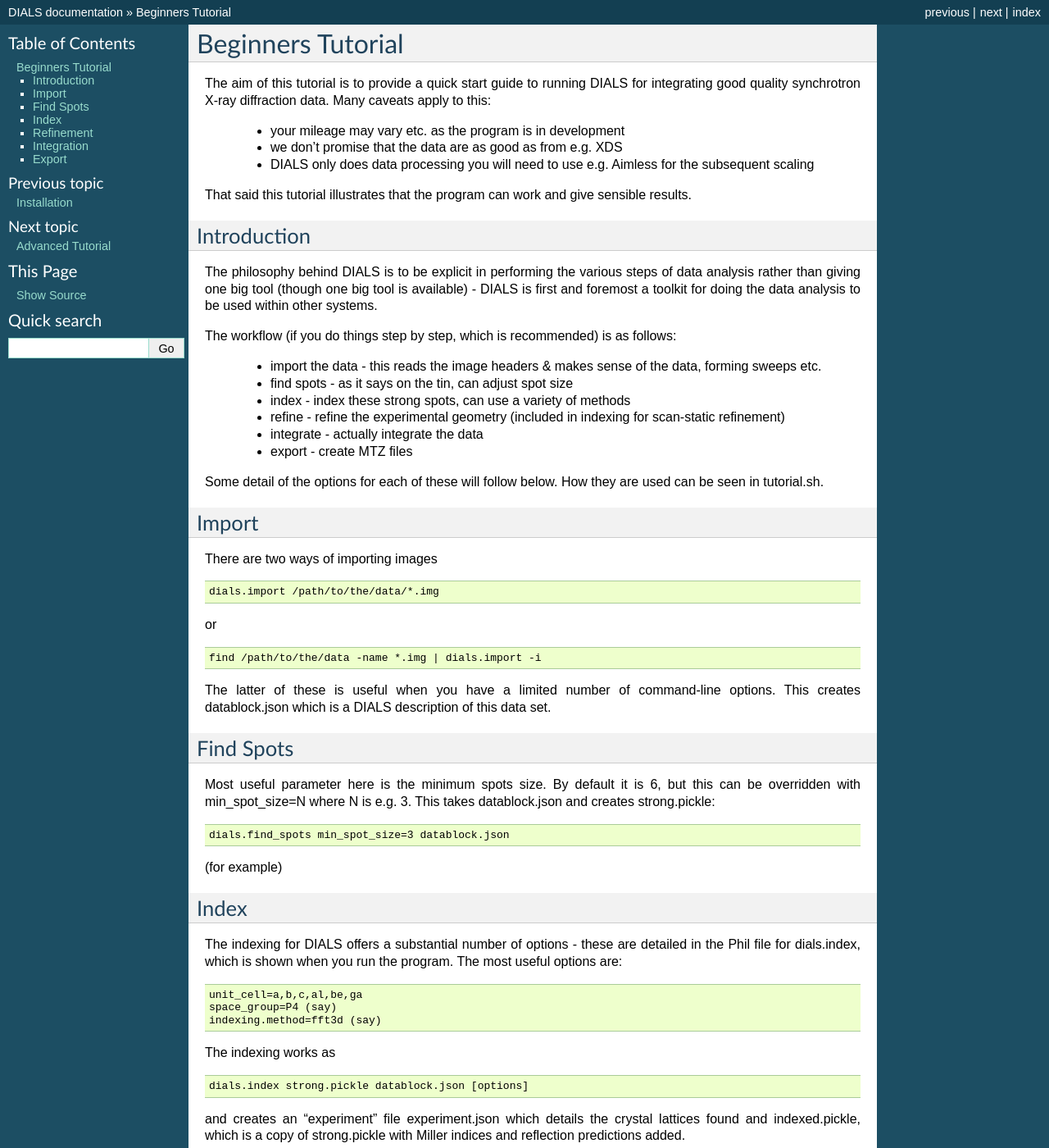
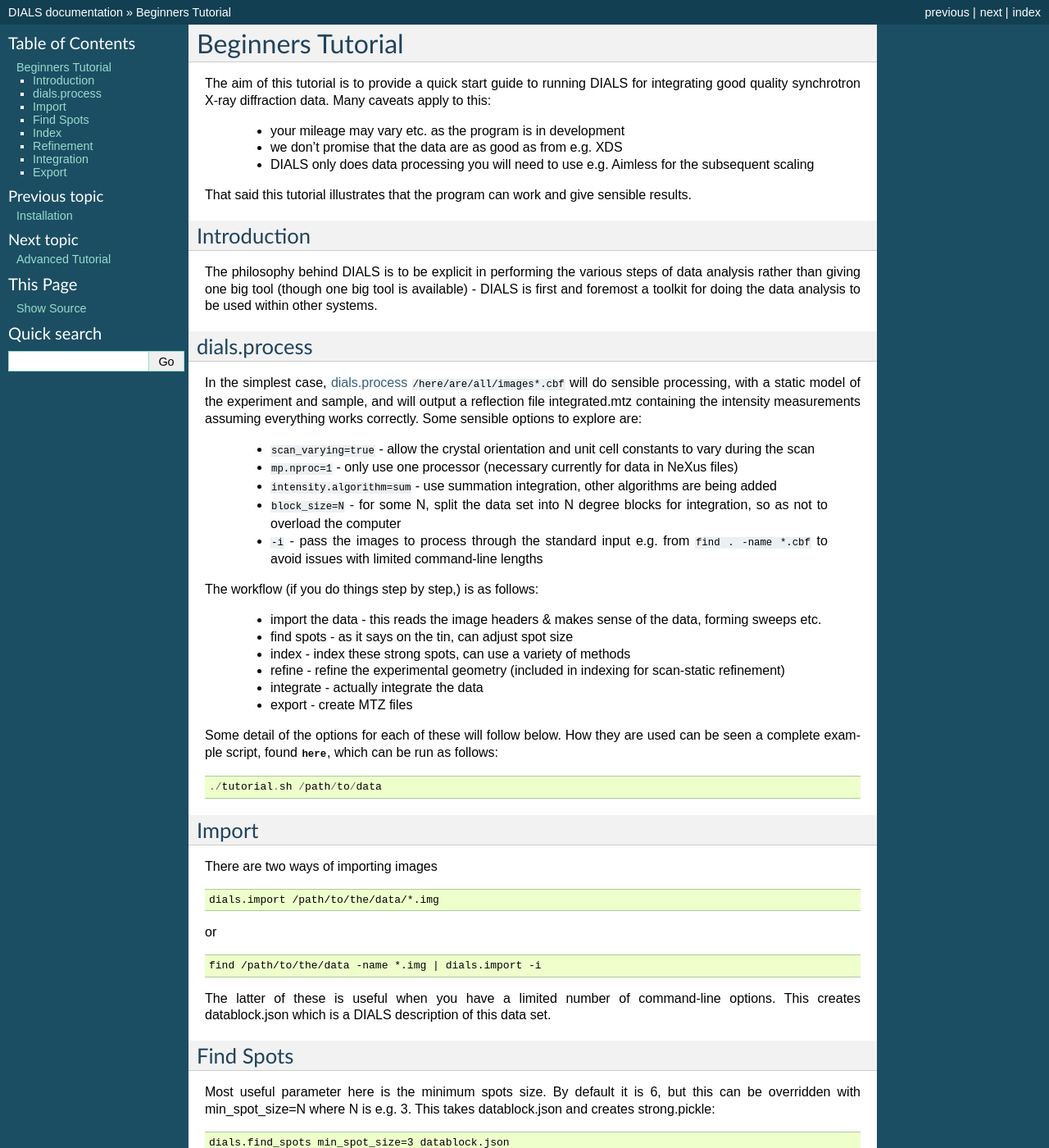
Before and after one commit to dials/docs, a Sphinx documentation site: the page built from sphinx/beginners_tutorial.rst, in a window 1280 px wide and 1400 px high. Shown: the whole window at 82% size. Built offline with Sphinx 7.4.7, drawn with Linux system fonts in a browser that asks for light colours; formulas are drawn with MathJax 3.

Commit message:
as Graeme comments, dials.process and tutorial.sh better part of the beginners tutorial

```diff
--- a/sphinx/beginners_tutorial.rst
+++ b/sphinx/beginners_tutorial.rst
@@ -21,7 +21,27 @@ data analysis rather than giving one big tool (though one big tool is available)
 - DIALS is first and foremost a toolkit for doing the data analysis to be used
 within other systems.
 
-The workflow (if you do things step by step, which is recommended) is as
+dials.process
+-------------
+
+In the simplest case, :doc:`dials.process </programs/dials_process>`
+``/here/are/all/images*.cbf`` will do sensible processing, with a static model
+of the experiment and sample, and will output a reflection file integrated.mtz
+containing the intensity measurements assuming everything works correctly.
+Some sensible options to explore are:
+
+ - :samp:`scan_varying=true` - allow the crystal orientation and unit cell
+   constants to vary during the scan
+ - :samp:`mp.nproc=1` - only use one processor (necessary currently for data in
+   NeXus files)
+ - :samp:`intensity.algorithm=sum` - use summation integration, other
+   algorithms are being added
+ - :samp:`block_size=N` - for some N, split the data set into N degree blocks
+   for integration, so as not to overload the computer
+ - :samp:`-i` - pass the images to process through the standard input e.g. from
+   :samp:`find . -name *.cbf` to avoid issues with limited command-line lengths
+
+The workflow (if you do things step by step,) is as
 follows:
 
  - import the data - this reads the image headers & makes sense of the data,
@@ -34,7 +54,10 @@ follows:
  - export - create MTZ files
 
 Some detail of the options for each of these will follow below. How they are
-used can be seen in tutorial.sh.
+used can be seen a complete example script, found
+:download:`here<../user-tutorial/tutorial.sh>`, which can be run as follows::
+
+  ./tutorial.sh /path/to/data
 
 Import
 ------
```
Also changed, not shown: sphinx/advanced_tutorial2.rst (+0 -25 lines).
